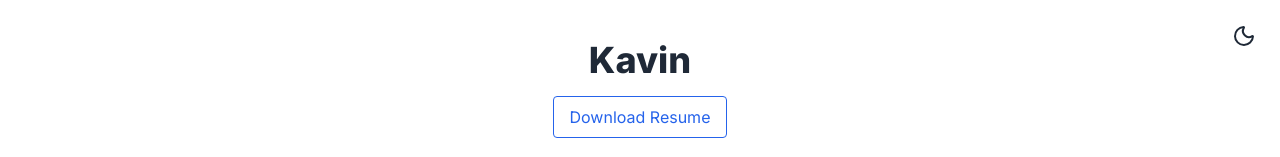
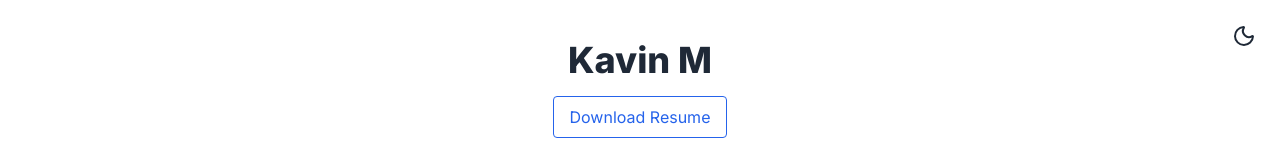
Before and after one commit to Kavin-M-2002/Portfolio, a plain HTML site: page index.html in a window 1280 px wide. Shown: the top 157 px of the page. Drawn offline with nearby package versions, Linux system fonts and the light colour scheme.

Commit message:
Update index.html

```diff
--- a/index.html
+++ b/index.html
@@ -3,7 +3,7 @@
 <head>
   <meta charset="UTF-8">
   <meta name="viewport" content="width=device-width, initial-scale=1.0">
-  <title>Kavin M | AI & MLOps Engineer</title>
+  <title>Kavin's Portfolio</title>
   <script src="https://cdn.tailwindcss.com"></script>
   <script>
     tailwind.config = {
@@ -34,7 +34,7 @@
         <i id="theme-icon" data-lucide="moon" class="w-6 h-6"></i>
       </button>
     </div>
-    <h1 class="text-4xl font-extrabold">Kavin</h1>
+    <h1 class="text-4xl font-extrabold">Kavin M</h1>
     </p>
     <a href="Kavin_M_Resume.pdf" download class="inline-block mt-4 px-4 py-2 border border-blue-600 text-blue-600 dark:text-blue-400 rounded transition-all duration-300 ease-in-out transform hover:scale-105 hover:bg-blue-50 dark:hover:bg-gray-800">
       Download Resume
```
